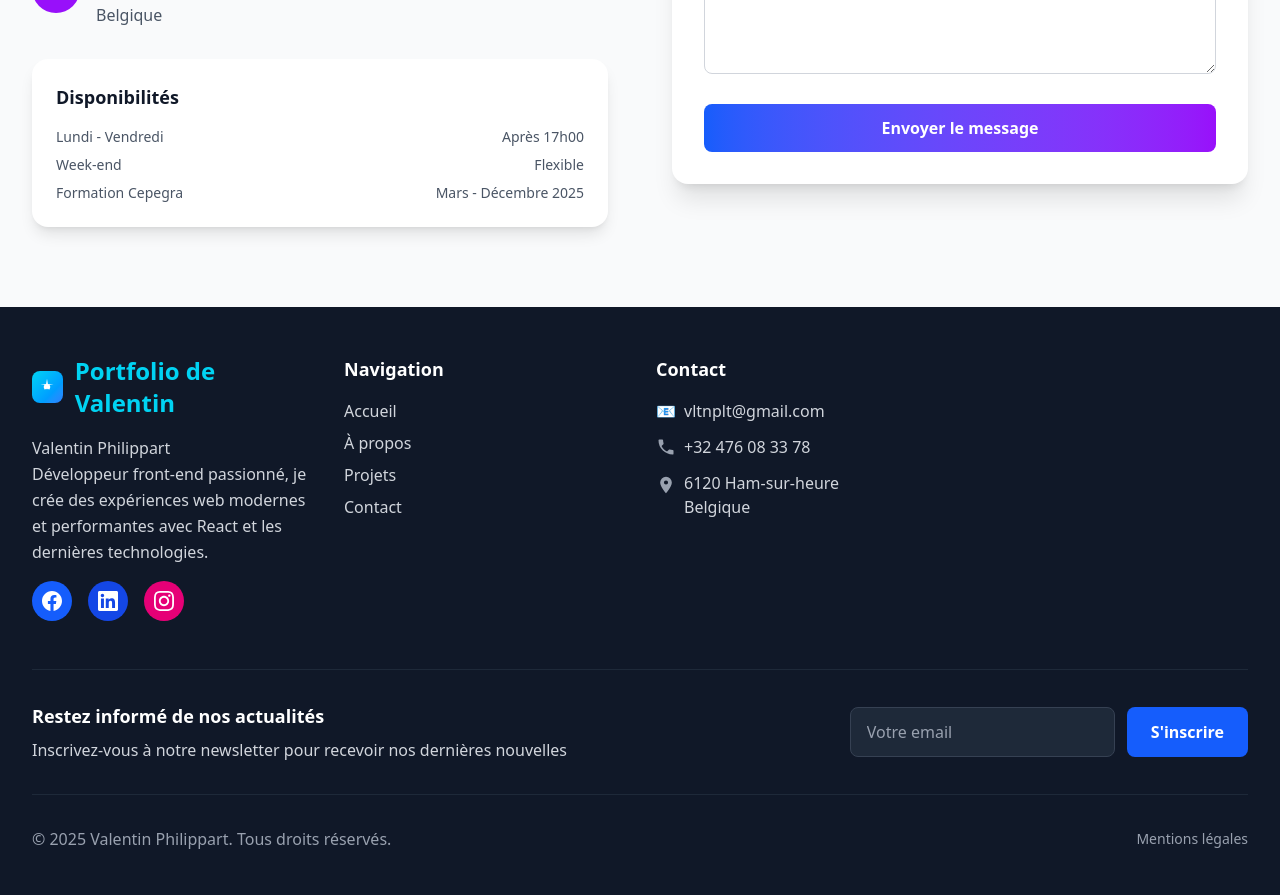
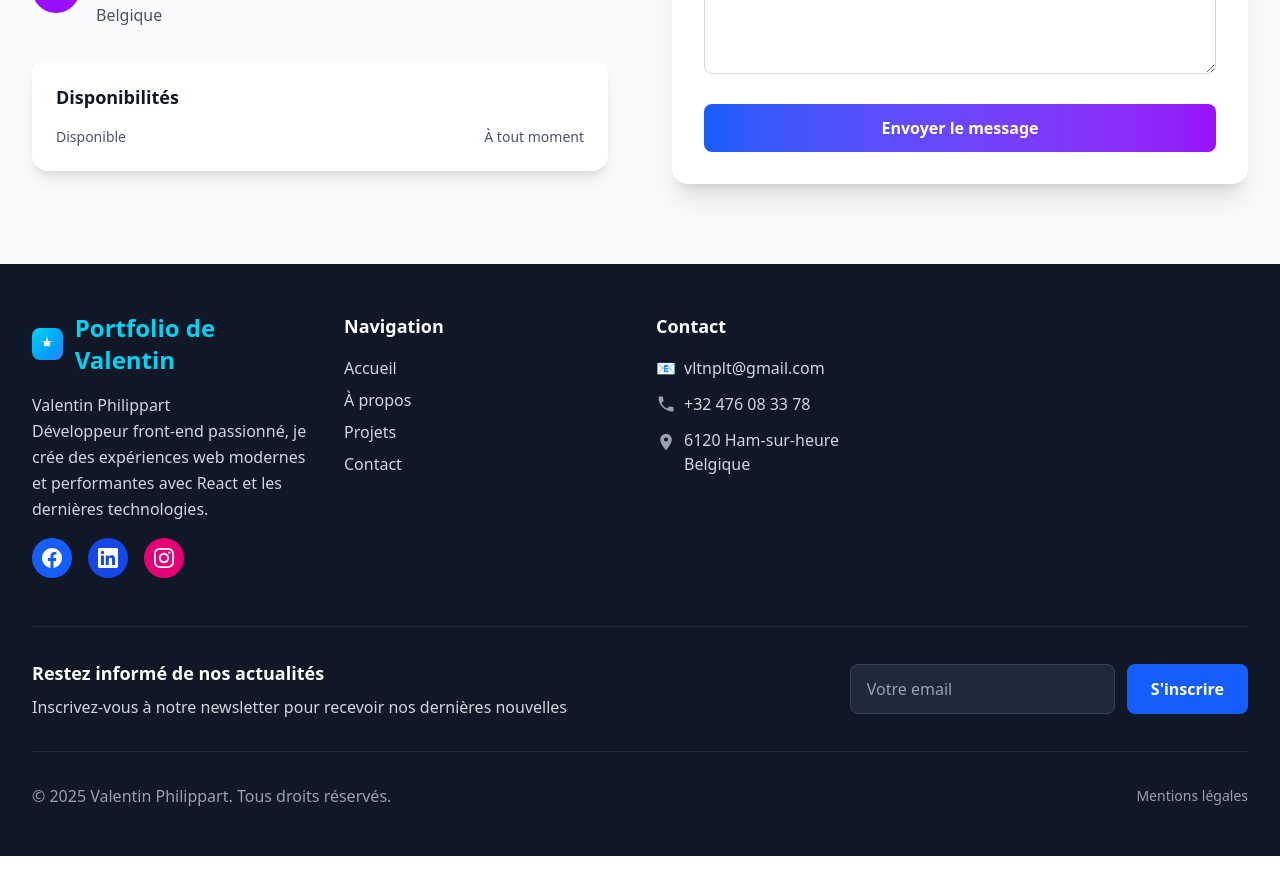
Before and after one commit to Vltnplt29/Portfolio, a React (Vite) app: page / in a window 1280 px wide. Shown: the part 5900-6795 px from the top of the page. After the commit the page ends 6756 px from the top, so only its background shows below. Built offline with nearby package versions, Linux system fonts and the light colour scheme.

Commit message:
Change dispo and CV

```diff
--- a/src/components/About.jsx
+++ b/src/components/About.jsx
@@ -116,7 +116,7 @@ const About = () => {
             </div>
 
             <div className="mt-8 flex flex-wrap gap-4">
-                <a href="/images/CV.png" download>
+                <a href="/images/cv-dev-2026.pdf" download>
                   <button className="bg-gradient-to-r from-cyan-500 to-blue-600 text-white px-6 py-3 rounded-lg font-medium hover:shadow-lg transition-all duration-300">
                     Télécharger CV
                   </button>
--- a/src/components/Contact.jsx
+++ b/src/components/Contact.jsx
@@ -92,16 +92,8 @@ const Contact = () => {
               <h4 className="text-lg font-semibold text-gray-900 mb-4">Disponibilités</h4>
               <div className="space-y-2 text-sm text-gray-600">
                 <div className="flex justify-between">
-                  <span>Lundi - Vendredi</span>
-                  <span>Après 17h00</span>
-                </div>
-                <div className="flex justify-between">
-                  <span>Week-end</span>
-                  <span>Flexible</span>
-                </div>
-                <div className="flex justify-between">
-                  <span>Formation Cepegra</span>
-                  <span>Mars - Décembre 2025</span>
+                  <span>Disponible</span>
+                  <span>À tout moment</span>
                 </div>
               </div>
             </div>
```
Also changed, not shown: public/images/CV.png (deleted), 1 other file (tests, documents, lock files or other folders).
